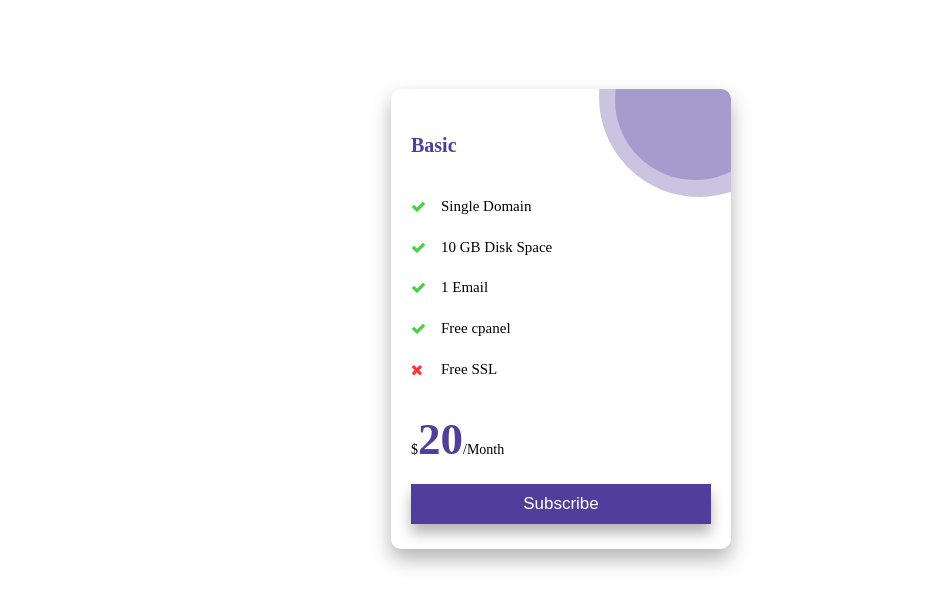
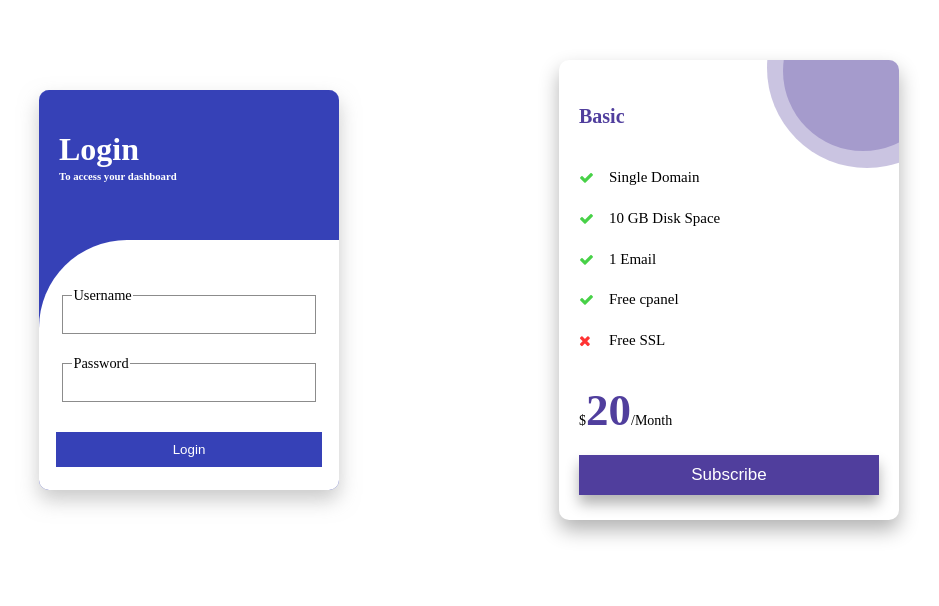
Before and after one commit to UwaoEvan/Designs, a plain HTML site: page index.html in a window 1280 px wide. Shown: the part 164-770 px from the top of the page, without its empty margins (79-1018 px from the left). Drawn offline with Linux system fonts and the light colour scheme.

Commit message:
Login Form

```diff
--- a/index.html
+++ b/index.html
@@ -8,6 +8,28 @@
     <link rel="stylesheet" href="https://cdnjs.cloudflare.com/ajax/libs/font-awesome/4.7.0/css/font-awesome.css" integrity="sha512-5A8nwdMOWrSz20fDsjczgUidUBR8liPYU+WymTZP1lmY9G6Oc7HlZv156XqnsgNUzTyMefFTcsFH/tnJE/+xBg==" crossorigin="anonymous" referrerpolicy="no-referrer" />    <title>Html Coding Practice</title>
 </head>
 <body>
+    <div class="main-container">
+        <div class="container">
+            <div class="upper box">
+                <h1>Login</h1>
+                <h6 class="subTitle">To access your dashboard</h6>
+            </div>
+            <div class="lower box">
+                <form>
+                    <div class="input">
+                        <input class="inputs" type='text' id="username"/>
+                        <label for="'username">Username</label>
+                    </div>
+                    <div class="input">
+                        <input class="inputs" type='password' id="password" />
+                        <label for="password">Password</label>
+                    </div>
+                    <input type="submit" value="Login" class="login-btn"/>
+                </form>
+            </div>
+        </div>
+
+
         <div class="card">
             <h3>Basic</h3>
             <div class="details">
@@ -22,5 +44,6 @@
             <p>$<span>20</span>/Month</p>
             <button>Subscribe</button>
         </div>
+    </div>
 </body>
 </html>
--- a/style.css
+++ b/style.css
@@ -1,3 +1,106 @@
+/* Login Page Styles */
+.main-container{
+    width: 1080px;
+    display: flex;
+}
+
+.container {
+    width: 300px;
+    height: 400px;
+    background-color: #3641b7;
+    border-radius: 10px;
+    box-shadow: 0 10px 20px rgba(179, 179, 179, 0.7);
+    margin: auto;
+    position: relative;
+    z-index: 1;
+    overflow: hidden;
+}
+
+.box {
+    width: 100%;
+    position: absolute;
+}
+
+.upper {
+    height: 150px;
+    background-color: #3641b7;
+    color: #ffff;
+    border-radius: 0 0 88px 0;
+    top: 0;
+    padding: 20px
+}
+
+.upper::after {
+    content: "";
+    position: absolute;
+    top: 0;
+    left: 0;
+    width: 100%;
+    height: 100%;
+    background-color: #fff;
+    z-index: -1;
+}
+
+.lower {
+    height: 250px;
+    background-color: #fff;
+    border-radius: 88px 0 0 0;
+    bottom: 0;
+}
+
+.input {
+    position: relative;
+}
+
+form {
+    /* width: 50%; */
+    height: 100%;
+    padding-top: 1.6rem;
+    display: flex;
+    flex-direction: column;
+    align-items: center;
+    justify-content: space-evenly;
+    margin: 0 10px;
+}
+
+.inputs {
+    width: 230px;
+    padding: 25px;
+    outline: none;
+    padding: 0.7rem;
+    border: 1px solid #8c8c8c;
+    transition: 0.2s;
+}
+
+.subTitle{
+    margin-top: -20px;
+}
+
+.inputs:focus{
+    border: 1px solid #3641b7;
+    transition: .2s
+}
+
+.input label {
+    position: absolute;
+    top: -20%;
+    left: 10px;
+    font-size: 0.9rem;
+    transition: 0.2s;
+    padding: 0 .1rem;
+    background-color: #fff;
+}
+
+.login-btn{
+    width: 95%;
+    background-color: #3641b7;
+    border: none;
+    padding: 10px;
+    color: #ffff;
+    margin: 0 20px 20px 20px;
+}
+/* Price Card Styles */
+
 .card {
     position: relative;
     background-color: #fff;
@@ -90,4 +193,5 @@ button {
     background-color: #503e9d;
     color: #fff;
     box-shadow: 0 9px 14px rgba(0, 0, 0, 0.3);
+
 }
```
Lines whose indentation alone changed are shown as unchanged.
